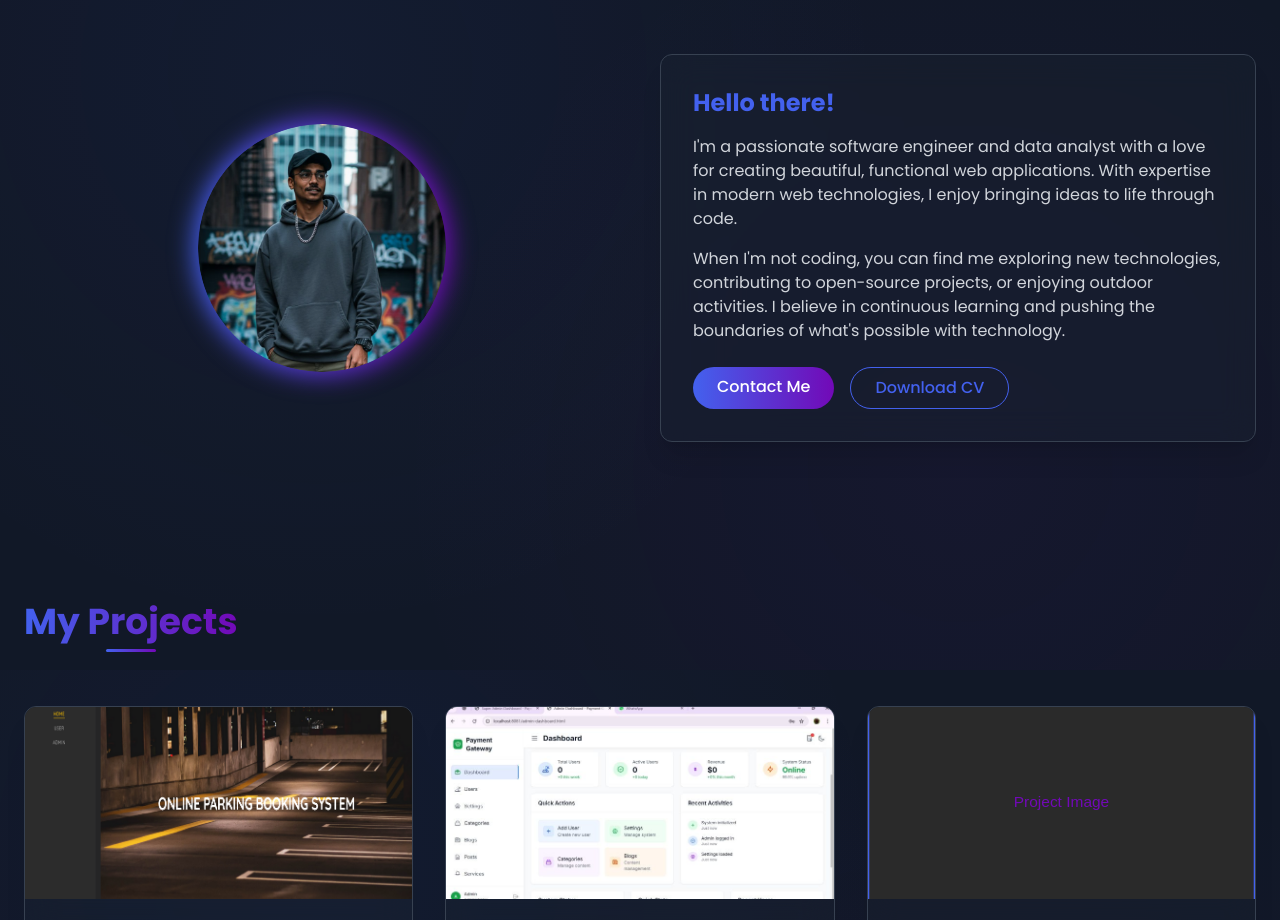
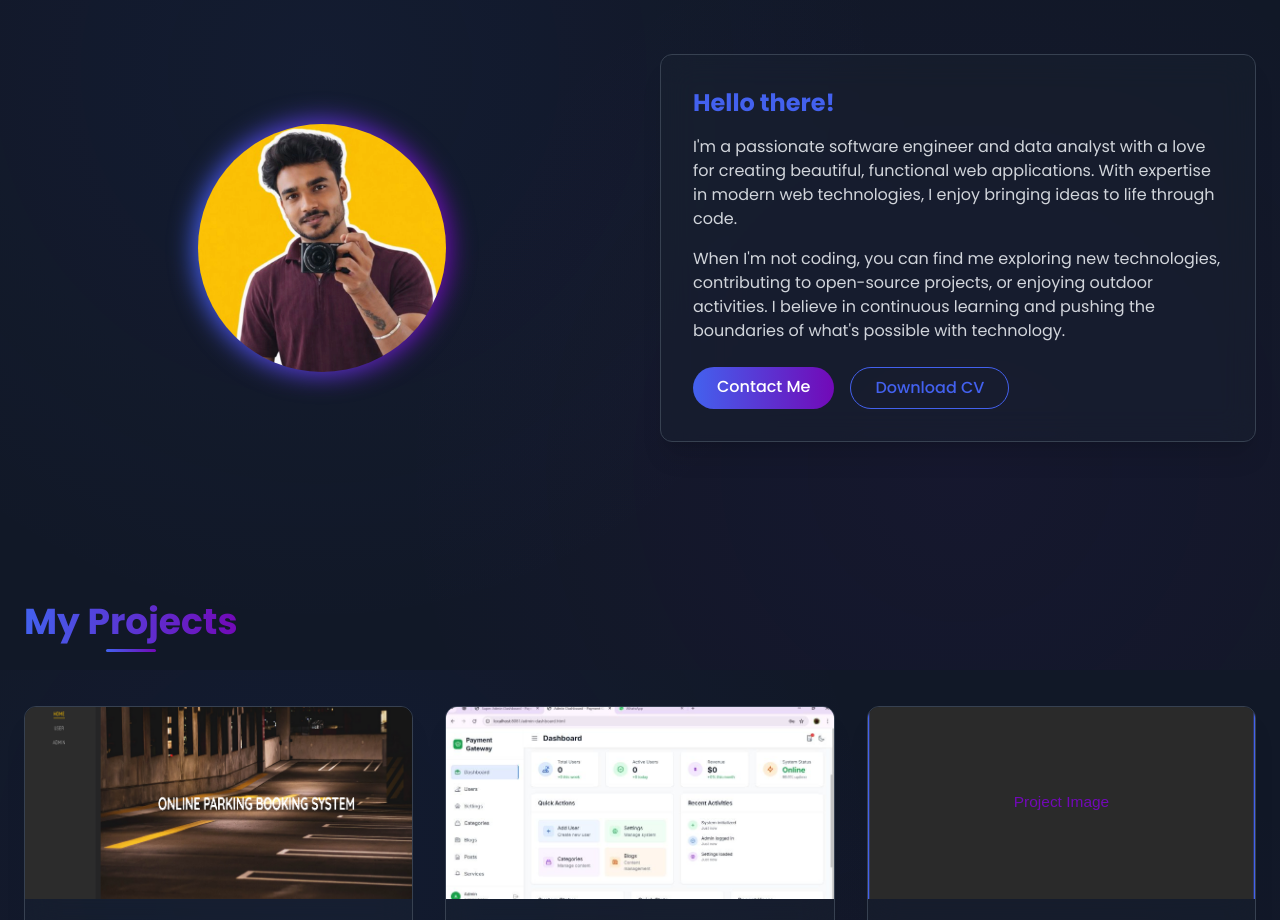
Before and after one commit to sauravshinde2004/myportfolio, a plain HTML site: page index.html in a window 1280 px wide. Shown: the part 930-1850 px from the top of the page. Drawn offline with nearby package versions, Linux system fonts and the light colour scheme.

Commit message:
Update index.html

```diff
--- a/index.html
+++ b/index.html
@@ -117,7 +117,7 @@
                         <div
                             class="absolute inset-0 rounded-full bg-gradient-to-r from-neon-blue to-neon-purple blur-md">
                         </div>
-                        <img src="./images/profile.png" alt="Profile Picture"
+                        <img src="./images/shinewithsaurav.png" alt="Profile Picture"
                             class="rounded-full w-full h-full object-cover relative z-10 p-1">
                     </div>
                 </div>
```
